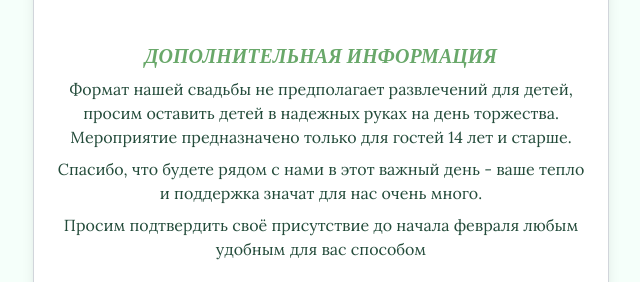
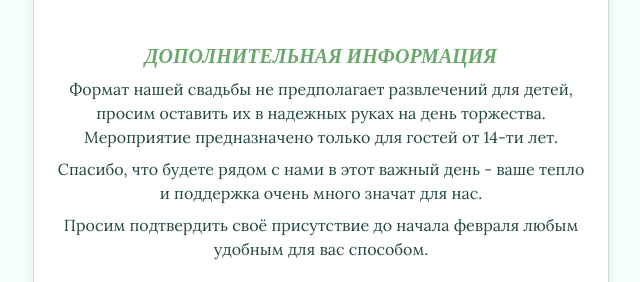
Before and after one commit to AwesomeWhiteWolf/Wedding-Invitation, a plain HTML site: page index.html in a window 1280 px wide. Shown: the part 1804-2086 px from the top of the page, without its empty margins (319-959 px from the left). Drawn offline with nearby package versions, Linux system fonts and the light colour scheme; a web font is replaced by a local one.

Commit message:
Add files via upload

```diff
--- a/index.html
+++ b/index.html
@@ -111,10 +111,9 @@
         <div class="p-5 text-center">
           <div class="mt-0">
               <h2 class="text-xl font-bold text-[#69A86A] mb-2">ДОПОЛНИТЕЛЬНАЯ ИНФОРМАЦИЯ</h2>
-              <p class="mb-2 text-[#234B3A]">Формат нашей свадьбы не предполагает развлечений для детей, просим оставить детей в надежных руках на день торжества. Мероприятие предназначено только для гостей 14 лет и старше.</p>
-              <p class="mb-2 text-[#234B3A]">Спасибо, что будете рядом с нами в этот важный день - ваше тепло и поддержка значат для нас очень много.</p>
-
-              <p class="mb-2 text-[#234B3A]">Просим подтвердить своё присутствие до начала февраля любым удобным для вас способом</p>
+              <p class="mb-2 text-[#234B3A]">Формат нашей свадьбы не предполагает развлечений для детей, просим оставить их в надежных руках на день торжества. Мероприятие предназначено только для гостей от 14-ти лет.</p>
+              <p class="mb-2 text-[#234B3A]">Спасибо, что будете рядом с нами в этот важный день - ваше тепло и поддержка очень много значат для нас.</p>
+              <p class="mb-2 text-[#234B3A]">Просим подтвердить своё присутствие до начала февраля любым удобным для вас способом.</p>
               <div class="max-w-2xl mx-auto mt-6 p-6 bg-[#ffffff] rounded-lg shadow-md border border-[#69A86A] text-center">
                 <h3 class="text-xl font-serif font-bold text-[#69A86A] mb-2">Евангелие от Матфея 19:5-6</h3>
                 <div class="text-[#234B3A] italic space-y-1">
@@ -153,10 +152,9 @@
             </div>
           </div>
         </div>
+
         <!-- Footer -->
-        <div class="p-20 mt-8 relative invitation-card3">
-
-        </div>
+        <div class="p-20 mt-8 relative invitation-card3"></div>
     </div>
     <script src="script.js"></script>
 </body>
```
